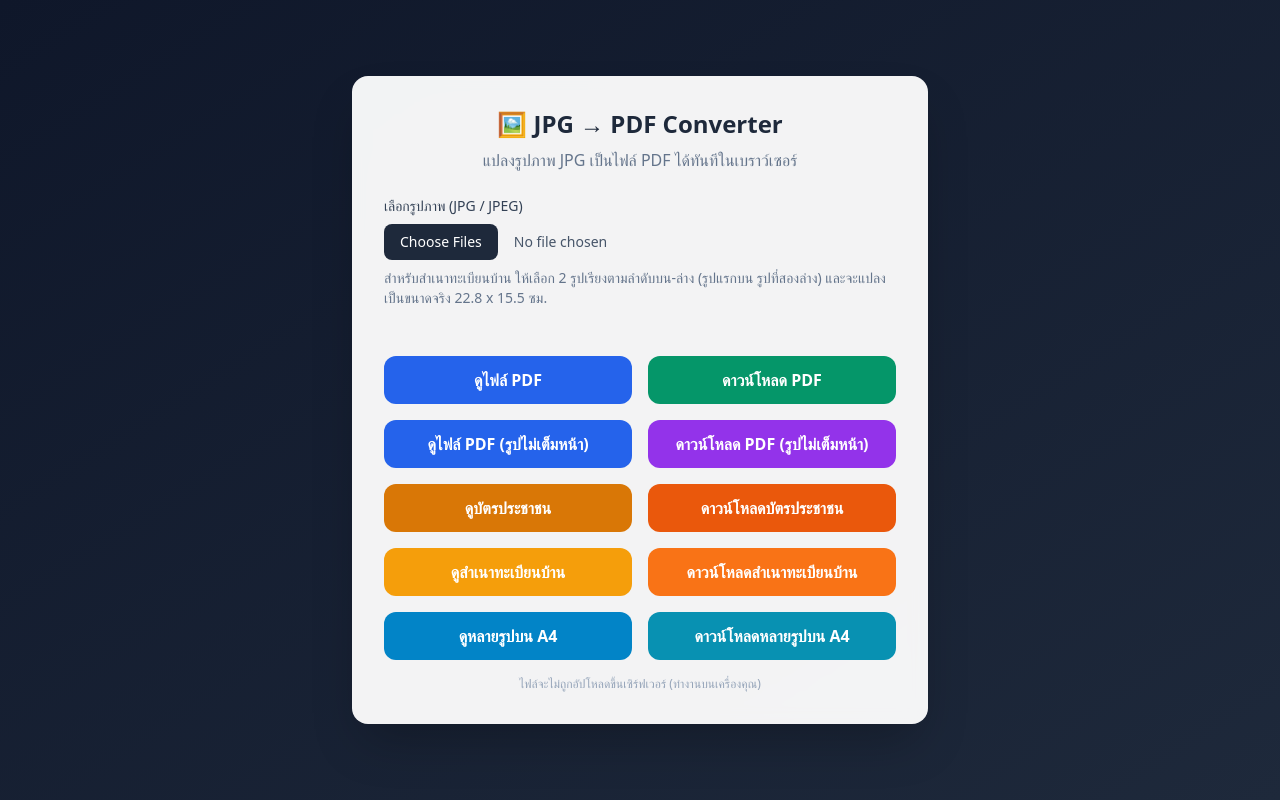
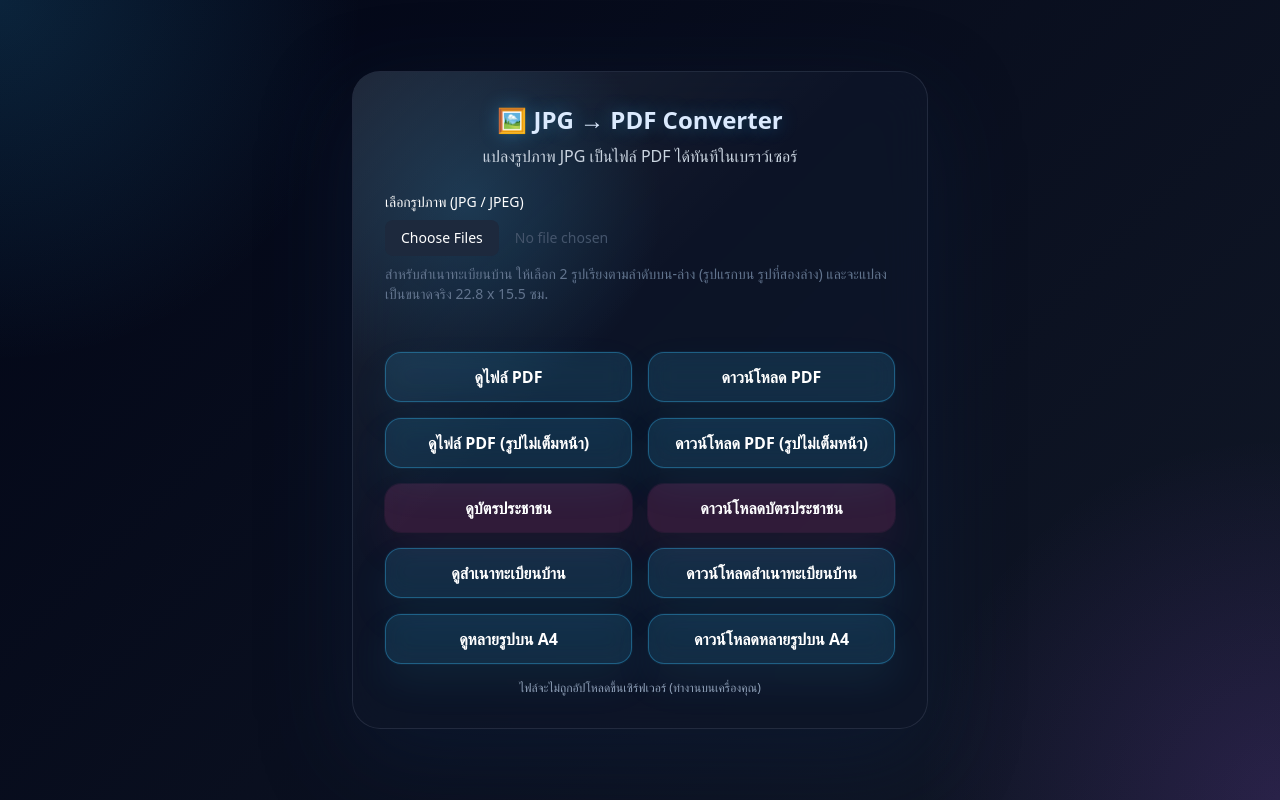
Before and after one commit to IsmeHim/convert-to-pdf, a plain HTML site: page index.html in a window 1280 px wide. Drawn offline with nearby package versions, Linux system fonts and the light colour scheme.

Commit message:
update UX/UI

```diff
--- a/index.html
+++ b/index.html
@@ -4,18 +4,79 @@
   <meta charset="UTF-8" />
   <title>JPG to PDF Converter</title>
   <meta name="viewport" content="width=device-width, initial-scale=1.0" />
-  <script src="https://cdn.tailwindcss.com"></script>
+  <script src="https://cdn.jsdelivr.net/npm/@tailwindcss/browser@4"></script>
+  <style>
+    body {
+      background-color: #020617;
+      background-image: radial-gradient(circle at top left, rgba(56, 189, 248, 0.16), transparent 24%), radial-gradient(circle at bottom right, rgba(168, 85, 247, 0.16), transparent 24%), linear-gradient(135deg, #020617 0%, #111827 100%);
+    }
+
+    .glass-card {
+      background: rgba(15, 23, 42, 0.72);
+      border: 1px solid rgba(148, 163, 184, 0.16);
+      box-shadow: 0 30px 90px rgba(14, 30, 60, 0.45);
+      backdrop-filter: blur(24px);
+      border-radius: 28px;
+      position: relative;
+      overflow: hidden;
+    }
+
+    .glass-card::before {
+      content: "";
+      position: absolute;
+      inset: 0;
+      background: linear-gradient(135deg, rgba(255, 255, 255, 0.08), rgba(255, 255, 255, 0) 42%), radial-gradient(circle at 20% 20%, rgba(56, 189, 248, 0.18), transparent 28%);
+      pointer-events: none;
+    }
+
+    .glass-card > * {
+      position: relative;
+      z-index: 1;
+    }
+
+    .cyber-heading {
+      color: #dbeafe;
+      text-shadow: 0 0 18px rgba(56, 189, 248, 0.35);
+    }
+
+    .cyber-subtitle {
+      color: #cbd5e1;
+    }
+
+    .glass-button {
+      background: rgba(56, 189, 248, 0.14);
+      border: 1px solid rgba(56, 189, 248, 0.35);
+      box-shadow: 0 0 0 1px rgba(56, 189, 248, 0.06), 0 18px 40px rgba(56, 189, 248, 0.08);
+      backdrop-filter: blur(12px);
+    }
+
+    .glass-button:hover {
+      background: rgba(56, 189, 248, 0.2);
+      border-color: rgba(56, 189, 248, 0.6);
+    }
+
+    .glass-button-accent {
+      background: rgba(236, 72, 153, 0.16);
+      border-color: rgba(236, 72, 153, 0.4);
+      box-shadow: 0 0 0 1px rgba(236, 72, 153, 0.08), 0 18px 40px rgba(236, 72, 153, 0.08);
+    }
+
+    .glass-button-accent:hover {
+      background: rgba(236, 72, 153, 0.22);
+      border-color: rgba(236, 72, 153, 0.7);
+    }
+  </style>
   <script src="https://cdnjs.cloudflare.com/ajax/libs/jspdf/2.5.1/jspdf.umd.min.js"></script>
   <script defer src="script.js"></script>
 </head>
-<body class="min-h-screen bg-gradient-to-br from-slate-900 to-slate-800 flex items-center justify-center p-4">
+<body class="min-h-screen flex items-center justify-center p-4">
 
-  <div class="w-full max-w-xl bg-white/95 backdrop-blur rounded-2xl shadow-2xl p-8">
-    <h1 class="text-2xl font-bold text-center text-slate-800">🖼️ JPG → PDF Converter</h1>
-    <p class="text-center text-slate-500 mt-2">แปลงรูปภาพ JPG เป็นไฟล์ PDF ได้ทันทีในเบราว์เซอร์</p>
+  <div class="w-full max-w-xl glass-card p-8">
+    <h1 class="text-2xl font-bold text-center cyber-heading">🖼️ JPG → PDF Converter</h1>
+    <p class="text-center cyber-subtitle mt-2">แปลงรูปภาพ JPG เป็นไฟล์ PDF ได้ทันทีในเบราว์เซอร์</p>
 
     <div class="mt-6">
-      <label class="block text-sm font-medium text-slate-700 mb-2">เลือกรูปภาพ (JPG / JPEG)</label>
+      <label class="block text-sm font-medium text-white mb-2">เลือกรูปภาพ (JPG / JPEG)</label>
       <input id="imageInput" type="file" accept="image/jpeg" multiple
         class="block w-full text-sm text-slate-600 file:mr-4 file:py-2 file:px-4 file:rounded-lg file:border-0 file:bg-slate-800 file:text-white hover:file:bg-slate-700 cursor-pointer" />
     </div>
@@ -36,43 +97,43 @@
 
     <div class="grid grid-cols-2 gap-4 mt-6">
       <button onclick="convertToPDF(false)"
-        class="bg-blue-600 hover:bg-blue-700 text-white font-semibold py-3 rounded-xl transition">
+        class="glass-button text-white font-semibold py-3 rounded-2xl transition">
         ดูไฟล์ PDF
       </button>
       <button onclick="convertToPDF(true)"
-        class="bg-emerald-600 hover:bg-emerald-700 text-white font-semibold py-3 rounded-xl transition">
+        class="glass-button text-white font-semibold py-3 rounded-2xl transition">
         ดาวน์โหลด PDF
       </button>
       <button onclick="convertToPDFSmall(false)"
-        class="bg-blue-600 hover:bg-blue-700 text-white font-semibold py-3 rounded-xl transition">
+        class="glass-button text-white font-semibold py-3 rounded-2xl transition">
         ดูไฟล์ PDF (รูปไม่เต็มหน้า)
       </button>
       <button onclick="convertToPDFSmall(true)"
-        class="bg-purple-600 hover:bg-purple-700 text-white font-semibold py-3 rounded-xl transition">
+        class="glass-button text-white font-semibold py-3 rounded-2xl transition">
         ดาวน์โหลด PDF (รูปไม่เต็มหน้า)
       </button>
       <button onclick="convertToIDCard(false)"
-        class="bg-amber-600 hover:bg-amber-700 text-white font-semibold py-3 rounded-xl transition">
+        class="glass-button-accent text-white font-semibold py-3 rounded-2xl transition">
         ดูบัตรประชาชน
       </button>
       <button onclick="convertToIDCard(true)"
-        class="bg-orange-600 hover:bg-orange-700 text-white font-semibold py-3 rounded-xl transition">
+        class="glass-button-accent text-white font-semibold py-3 rounded-2xl transition">
         ดาวน์โหลดบัตรประชาชน
       </button>
       <button onclick="convertToHouseCopy(false)"
-        class="bg-amber-500 hover:bg-amber-600 text-white font-semibold py-3 rounded-xl transition">
+        class="glass-button text-white font-semibold py-3 rounded-2xl transition">
         ดูสำเนาทะเบียนบ้าน
       </button>
       <button onclick="convertToHouseCopy(true)"
-        class="bg-orange-500 hover:bg-orange-600 text-white font-semibold py-3 rounded-xl transition">
+        class="glass-button text-white font-semibold py-3 rounded-2xl transition">
         ดาวน์โหลดสำเนาทะเบียนบ้าน
       </button>
       <button onclick="convertToA4Grid(false)"
-        class="bg-sky-600 hover:bg-sky-700 text-white font-semibold py-3 rounded-xl transition">
+        class="glass-button text-white font-semibold py-3 rounded-2xl transition">
         ดูหลายรูปบน A4
       </button>
       <button onclick="convertToA4Grid(true)"
-        class="bg-cyan-600 hover:bg-cyan-700 text-white font-semibold py-3 rounded-xl transition">
+        class="glass-button text-white font-semibold py-3 rounded-2xl transition">
         ดาวน์โหลดหลายรูปบน A4
       </button>
     </div>
--- a/script.js
+++ b/script.js
@@ -160,7 +160,6 @@ async function convertToIDCard(download) {
     pdf.rect(cardX, cardY, cardWidth, cardHeight, 'F');
     pdf.setDrawColor(120);
     pdf.setLineWidth(0.3);
-    pdf.rect(cardX, cardY, cardWidth, cardHeight, 'S');
 
     const scale = Math.min(cardWidth / img.width, cardHeight / img.height);
     const imgWidth = img.width * scale;
```
